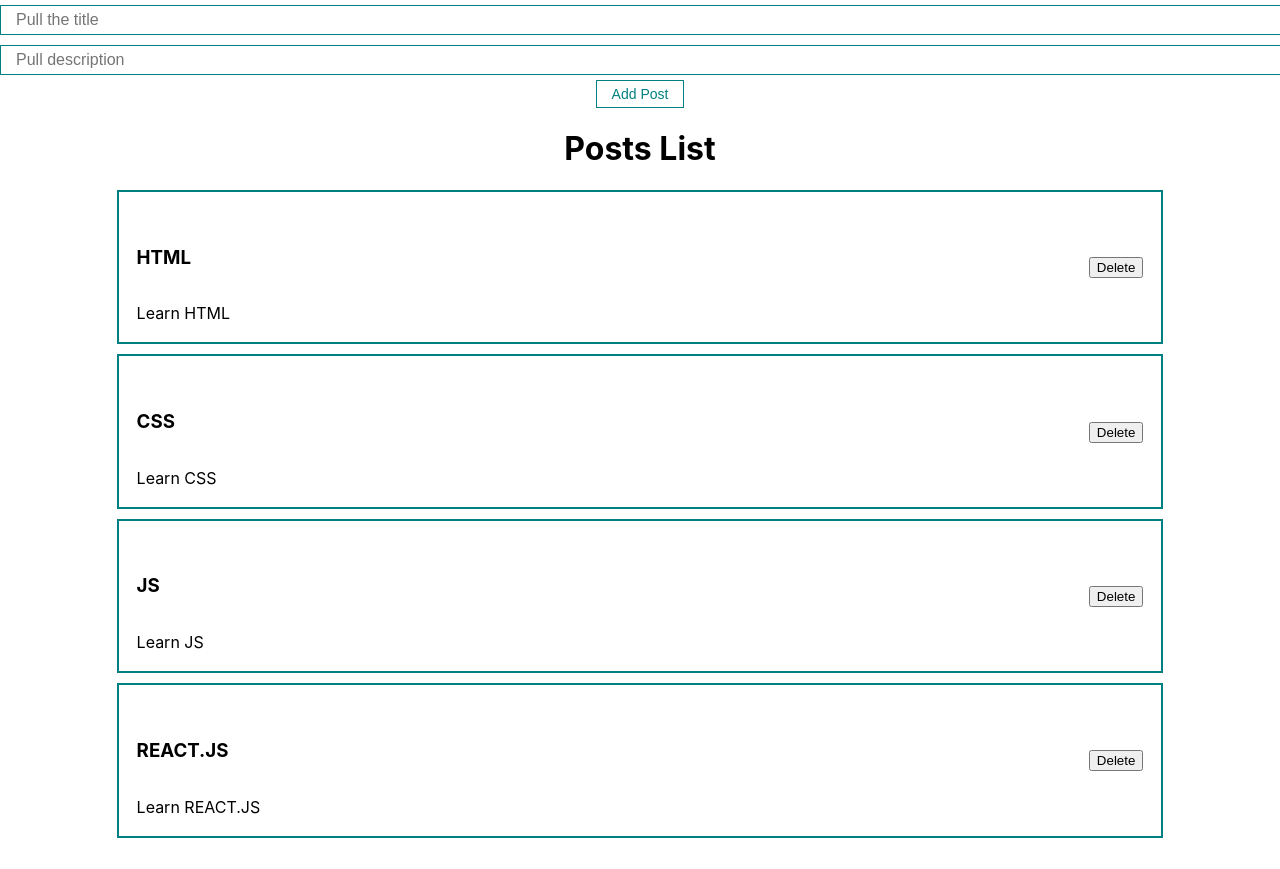
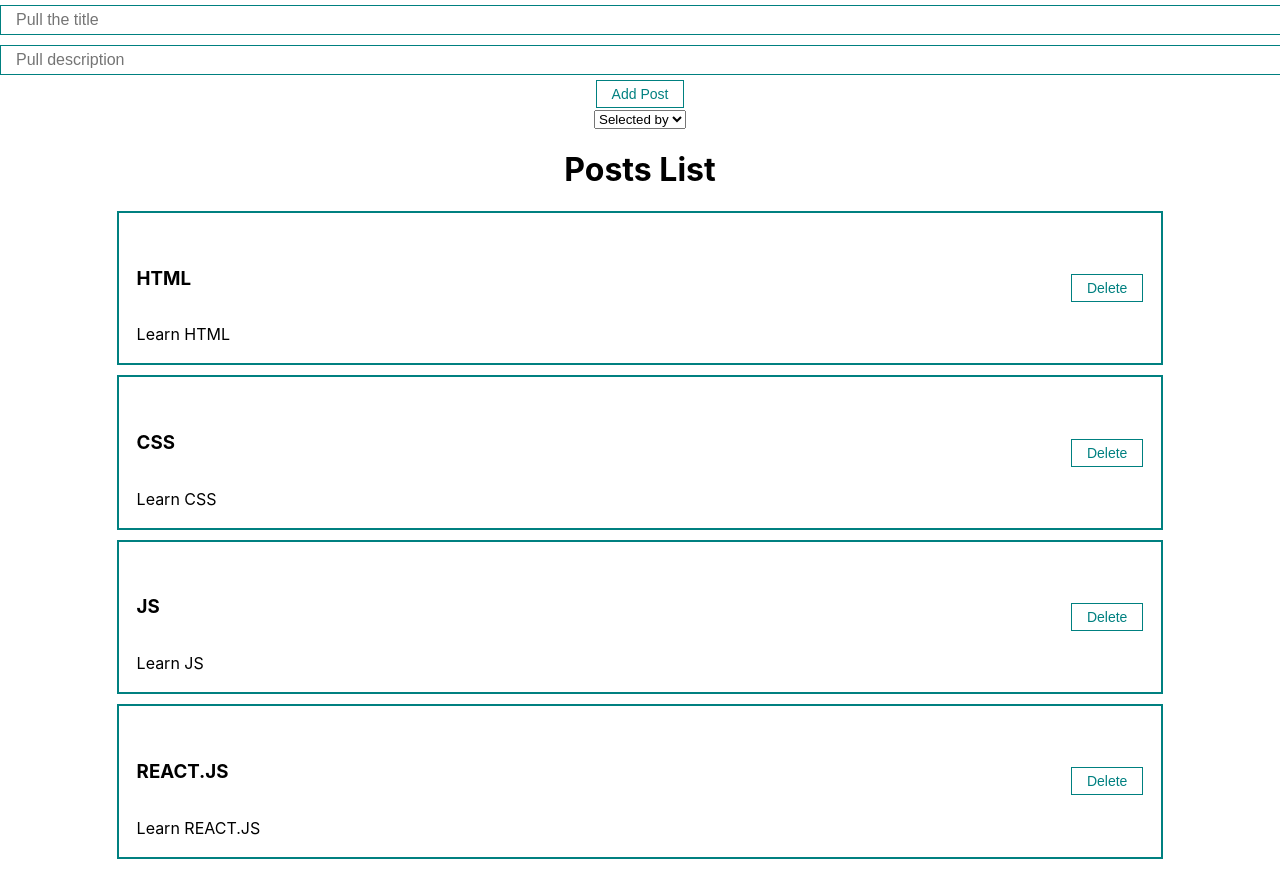
Before and after one commit to Paninnet/Get_post_app, a React (Create React App) app: page / in a window 1280 px wide. Shown: the top 869 px of the page. Before the commit the page ends 848 px from the top, so only its background shows below. Built offline with nearby package versions, Linux system fonts and the light colour scheme.

Commit message:
redy select

```diff
--- a/src/App.js
+++ b/src/App.js
@@ -2,16 +2,10 @@ import logo from './logo.svg';
 import './App.css';
 import { useRef, useState } from 'react';
 import { PostList } from './Components/postlist/PostList';
-import { MyInput } from './Components/UI/input/MyInput';
-import { MyButton } from './Components/UI/btn/MyButton';
 import { PostForm } from './Components/PostForm';
+import { MySelect } from './Components/UI/select/MySelect';
 
 function App() {
-  const [title, setTitle] = useState('')
-  const [body,setBody] = useState("")
-
-
-
   const [post, setPost] = useState([
     { id: 1, title: "HTML", body: "Learn HTML" },
     { id: 2, title: "CSS", body: "Learn CSS" },
@@ -23,26 +17,35 @@ function App() {
     setPost([newPost, ...post])
 
   }
+
+  const removePost = (postId) => {
+    setPost(post.filter(item => item.id !== postId))
+  }
+
+  const [select, setSelect] = useState('')
+
+  const selectedSelect = (newSelect) =>{
+    setSelect(newSelect)
+    setPost([...post].sort((a,d) => a[newSelect].localeCompare(d[newSelect])))
+    console.log(newSelect);
+  }
+
+
   return (
     <div className="App">
-      {/* <form className='form' action="#">
-        <MyInput onChange={e => setTitle(e.target.value)} value={title} type='text' placeholder='Pull the title'></MyInput>
-        <MyInput onChange={e => setBody(e.target.value)} value={body} type='text' placeholder='Pull description'></MyInput>
-        <MyButton onClick={addNewPost} >Add Post</MyButton>
-      </form> */}
-      <PostForm create = {createPost}/>
-      <PostList posts={post} />
+      <PostForm create={createPost} />
+      <MySelect defaultSelect="Selected by"
+      options={[
+        {value:'title', text:'Title'},
+        {value:'body', text:'Description'}
+      ]}
+      selectedSelect={selectedSelect}
+      value={select}
+      />
+      {post.length !== 0 ? <PostList deletePost={removePost} posts={post} /> : <h1>Post not Found</h1>}
+
     </div>
   );
-
-
-
-
-
-
-
-
-  // }
 }
 
 export default App;
--- /dev/null
+++ b/src/Components/UI/select/MySelect.jsx
@@ -0,0 +1,13 @@
+import React from 'react'
+export const MySelect = ({defaultSelect,options, selectedSelect, value}) => {
+   debugger
+   return(
+      <select value={value} onChange={(e)=>selectedSelect(e.target.value)}>
+        <option disabled value = ''>{defaultSelect}</option>
+        {options.map(item =>{
+           return <option key={item.value}value={item.value}>{item.text}</option>
+        })}
+
+      </select>
+   )
+}
--- a/src/Components/postitem/PostItem.jsx
+++ b/src/Components/postitem/PostItem.jsx
@@ -1,8 +1,8 @@
 import React from 'react'
+import { MyButton } from '../UI/btn/MyButton';
 import classes from './PostItem.module.css'
 
 export const PostItem = (props) => {
-   console.log(props);
    return (
       <div className={classes.post_wrapper}>
          <div className={classes.post_description}>
@@ -11,7 +11,7 @@ export const PostItem = (props) => {
             <p>{props.data.body}</p>
          </div>
          <div className={classes.delete_btn}>
-            <button>Delete</button>
+            <MyButton onClick={()=>props.deletePost(props.data.id)}>Delete</MyButton>
          </div>
       </div>
    )
--- a/src/Components/postlist/PostList.jsx
+++ b/src/Components/postlist/PostList.jsx
@@ -2,14 +2,13 @@ import React, { useRef, useState } from 'react'
 import { PostItem } from '../postitem/PostItem'
 
 
-export const PostList = (props) => {
+export const PostList = ({posts, deletePost}) => {
 
    return (
       <div className='posts'>
-
          <h1>Posts List</h1>
-         {props.posts.map(post => {
-            return <PostItem data={post} key={post.id} />
+         {posts.map(post => {
+            return <PostItem deletePost={deletePost} data={post} key={post.id} />
          })}
       </div>
    )
```
